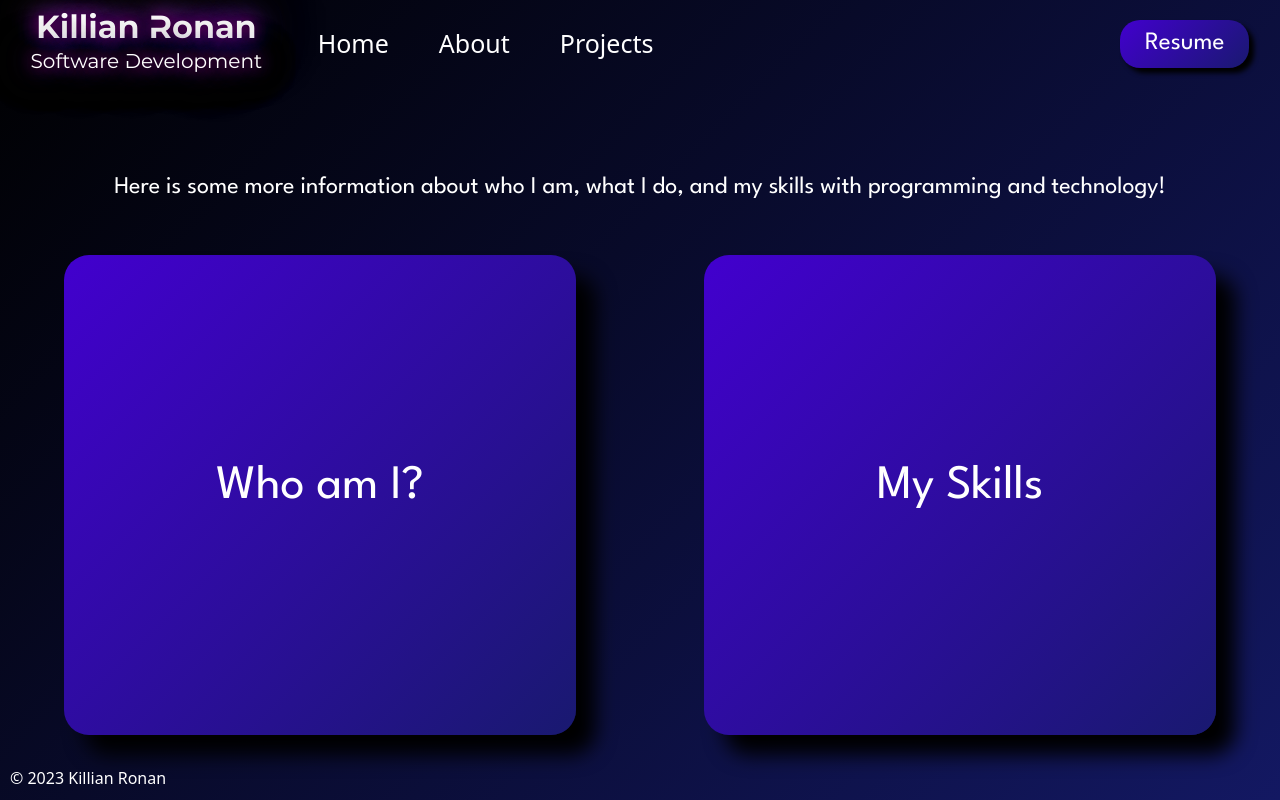
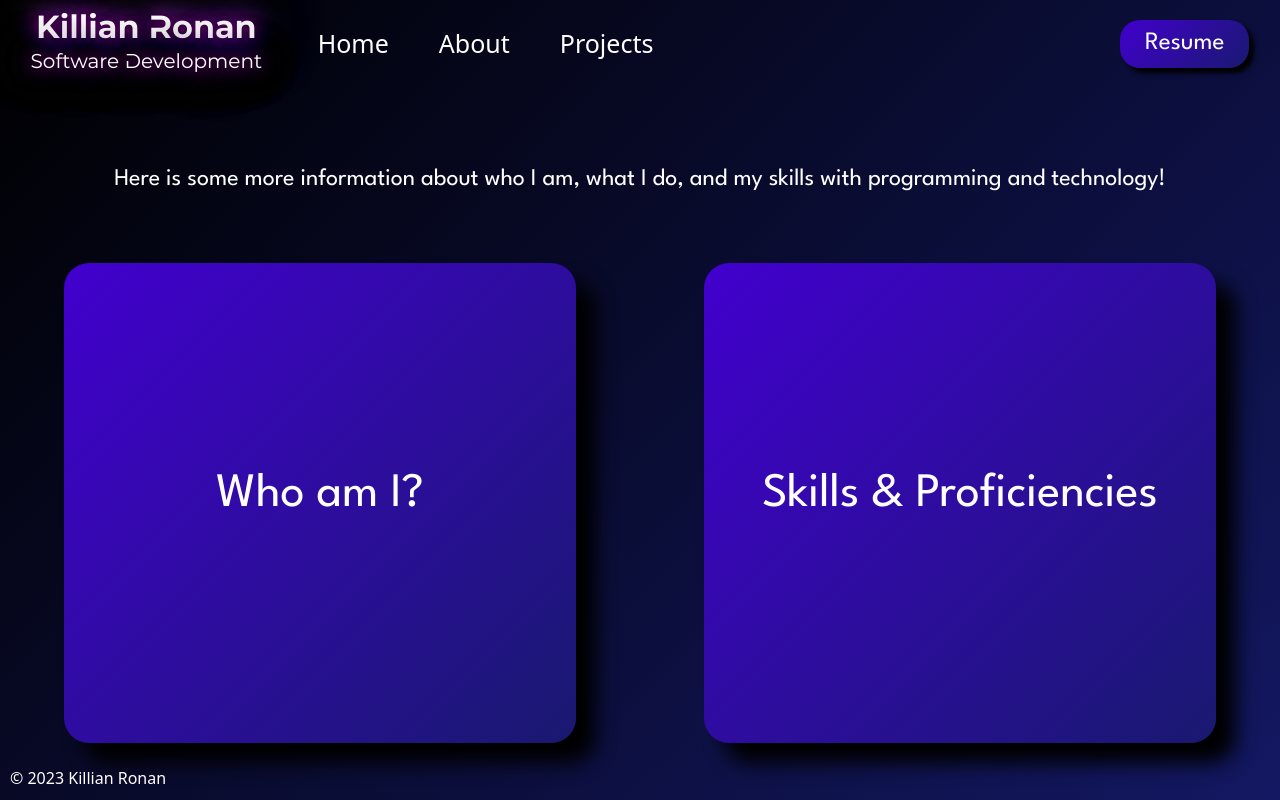
Before and after one commit to killianronan/personal-website, a React (Create React App) app in the folder personal-website/: page /about in a window 1280 px wide. Built offline with nearby package versions, Linux system fonts and the light colour scheme.

Commit message:
completed about & home page & comment cleanup

```diff
--- a/personal-website/src/components/about/About.css
+++ b/personal-website/src/components/about/About.css
@@ -27,16 +27,12 @@
 }
 
 
-/* The flip card container - set the width and height to whatever you want. We have added the border property to demonstrate that the flip itself goes out of the box on hover (remove perspective if you don't want the 3D effect */
 .flip-card {
-    /* border: 1px solid white; */
     width: 40%;
     height: 60vh;
     perspective: 1000px;
-    /* 3D effect */
 }
 
-/* This container is needed to position the front and back side */
 .flip-card-inner {
     position: relative;
     width: 100%;
@@ -46,12 +42,10 @@
     transform-style: preserve-3d;
 }
 
-/* Do an horizontal flip when you move the mouse over the flip box container */
 .flip-card:hover .flip-card-inner {
     transform: rotateY(180deg);
 }
 
-/* Position the front and back side */
 .flip-card-front,
 .flip-card-back {
     border-radius: 25px;
@@ -60,34 +54,18 @@
     width: 100%;
     height: 100%;
     -webkit-backface-visibility: hidden;
-    /* Safari */
     backface-visibility: hidden;
     display: flex;
     justify-content: center;
     align-items: center;
 }
 
-/* Style the front side (fallback if image is missing) */
 .flip-card-front {
-    /* box-shadow: black 0px 0px 0px; */
-
-    /* background-image: linear-gradient(to left, #7B71DD, #3165CA); */
     background-image: linear-gradient(135deg, #4200CE, midnightblue);
-
-    /* background-image: linear-gradient(to left, #878787, #515151); */
-    /* background-image: linear-gradient(to left,midnightblue 0%, black 150%); */
-    color: black;
 }
 
-/* Style the back side */
 .flip-card-back {
-    /* background-image: linear-gradient(to right,midnightblue 0%, black 150%); */
-    /* background: #7B71DD; */
-    /* background-image: linear-gradient(to left, #7B71DD, #3165CA); */
     background-image: linear-gradient(135deg, #4200CE, #8C28D3);
-
-    /* background-color: midnightblue; */
-    color: white;
     transform: rotateY(180deg);
 }
 
@@ -102,10 +80,11 @@
 }
 
 .intro-text {
-    font-size: 17px;
+    font-size: 20px;
     line-height: 1.5;
     font-family: "League Spartan";
     color: white;
+    padding: 10px;
 }
 
 .skill-list {
@@ -118,7 +97,6 @@
 .skill-item {
     padding: 5px;
     background-color: rgb(211, 211, 211, 0.2);
-    /* opacity: 0.2; */
     color: white;
     font-weight: bold;
     margin: 10px;
--- a/personal-website/src/components/about/About.js
+++ b/personal-website/src/components/about/About.js
@@ -1,109 +1,78 @@
 import React from "react";
 import "./About.css";
-import { FaHtml5, FaCss3Alt, FaSass, FaReact, FaAngular, FaPython, FaJava, FaDatabase, FaGithub, FaJenkins } from "react-icons/fa";
+import { FaHtml5, FaCss3Alt, FaSass, FaReact, FaAngular, FaPython, FaJava, FaDatabase, FaGithub, FaJenkins, FaAws } from "react-icons/fa";
 import { IoLogoJavascript } from "react-icons/io5";
 import { SiApachespark, SiCsharp } from "react-icons/si";
+
+const skills = [
+  { icon: <FaHtml5 className="skill-icon" />, name: "HTML" },
+  { icon: <FaCss3Alt className="skill-icon" />, name: "CSS" },
+  { icon: <FaSass className="skill-icon" />, name: "SCSS" },
+  { icon: <IoLogoJavascript className="skill-icon" />, name: "JavaScript" },
+  { icon: <FaReact className="skill-icon" />, name: "React" },
+  { icon: <FaAngular className="skill-icon" />, name: "Angular" },
+  { icon: <FaPython className="skill-icon" />, name: "Python" },
+  { icon: <SiApachespark className="skill-icon" />, name: "PySpark" },
+  { icon: <FaJava className="skill-icon" />, name: "Java" },
+  { icon: <SiCsharp className="skill-icon" />, name: "C#" },
+  { icon: <FaDatabase className="skill-icon" />, name: "SQL" },
+  { icon: <FaGithub className="skill-icon" />, name: "Git" },
+  { icon: <FaJenkins className="skill-icon" />, name: "Jenkins" },
+  { icon: <FaAws className="skill-icon" />, name: "AWS" }
+];
 
 function About() {
   return (
     <section className="section">
       <div className="about-container">
         <div className="greeting-container">
-          <div className="text">Here is some more information about who I am, what I do, and my skills with programming and technology!</div>
+          <p className="text">Here is some more information about who I am, what I do, and my skills with programming and technology!</p>
         </div>
         <div className="bio-container">
-          <div class="flip-card">
-            <div class="flip-card-inner">
-              <div class="flip-card-front">
-                <h2 className="heading">Who am I?</h2>
+          <FlipCard
+            frontContent={<h2 className="heading">Who am I?</h2>}
+            backContent={
+              <div className="intro-text">
+                I'm a <strong>software developer</strong> committed to the overall success of the projects & products I work on. I'm creative, meticulous & a passionate developer who delivers innovative solutions that exceed customer expectations. I'm a highly motivated critical thinker & who is quick to learn new technologies.
+                <br /><br />
+                I developed my knowledge on the fundamentals of software design & maintenance throughout my studies of Computer Science at Trinity College Dublin. I got experience working as a <strong>full-stack web application developer</strong> at a promising startup, which allowed me to hone my proficiency in all facets of the software design lifecycle. I'm currently working as a <strong>P3 Software Engineer at Workday</strong>!
+                <br /><br />
+                Take a look at some of my personal work in the Projects section. Check out my resume for more details on my background in software development.
               </div>
-              <div class="flip-card-back">
-                <div className="intro-text">
-                  I'm a <strong>software developer</strong> committed to the overall success of the projects & products I work on.
-                  I'd consider myself to be a creative, meticulous & passionate developer who delivers innovative solutions that exceed customer expectations.
-                  Check out some of my work in the Projects section. I'm a highly motivated critical thinker & who is quick to learn new technologies.
-                  <br></br>
-                  <br></br>
-                  I revel at opportunities to work outside of my comfort zone, having developed my knowledge fundementals of software design & maintainence throughout my studies of Computer Science at Trinity College Dublin.
-                  I got experience working as a <strong>full-stack web application developer</strong> at a promising startup, which allowed me to hone my proficiency in all facets of the software design lifecycle.
-                  I'm currently working as a software engineer in a big tech company.
-                  <br></br>
-                  <br></br>
-                  In my workplace & throughout my studies I was able to develop my experience using <strong>agile methodologies and with project management</strong>.
-                  My experience has made me adept in collaborating with teams or working independently to deliver high-quality software.
-                  Check out my resume for more details on my background in software development.
-                </div>
+            }
+          />
+          <FlipCard
+            frontContent={<h2 className="heading">Skills & Proficiencies</h2>}
+            backContent={
+              <div className="skill-list">
+                {skills.map((skill, index) => (
+                  <div key={index} className="skill-item">
+                    {skill.icon}
+                    <strong>{skill.name}</strong>
+                  </div>
+                ))}
               </div>
-            </div>
-          </div>
-          <div class="flip-card">
-            <div class="flip-card-inner">
-              <div class="flip-card-front">
-                <h2 className="heading">My Skills</h2>
-              </div>
-              <div class="flip-card-back">
-                <div className="skill-list">
-                  <div className="skill-item">
-                    <FaHtml5 className="skill-icon" />
-                    <strong>HTML</strong>
-                  </div>
-                  <div className="skill-item">
-                    <FaCss3Alt className="skill-icon" />
-                    <strong>CSS</strong>
-                  </div>
-                  <div className="skill-item">
-                    <FaSass className="skill-icon" />
-                    <strong>SCSS</strong>
-                  </div>
-                  <div className="skill-item">
-                    <IoLogoJavascript className="skill-icon" />
-                    <strong>Javascript</strong>
-                  </div>
-                  <div className="skill-item">
-                    <FaReact className="skill-icon" />
-                    <strong>React</strong>
-                  </div>
-                  <div className="skill-item">
-                    <FaAngular className="skill-icon" />
-                    <strong>Angular</strong>
-                  </div>
-                  <div className="skill-item">
-                    <FaPython className="skill-icon" />
-                    <strong>Python</strong>
-                  </div>
-                  <div className="skill-item">
-                    <SiApachespark className="skill-icon" />
-                    <strong>PySpark</strong>
-                  </div>
-                  <div className="skill-item">
-                    <FaJava className="skill-icon" />
-                    <strong>Java</strong>
-                  </div>
-                  <div className="skill-item">
-                    <SiCsharp className="skill-icon" />
-                    <strong>C#</strong>
-                  </div>
-                  <div className="skill-item">
-                    <FaDatabase className="skill-icon" />
-                    <strong>SQL</strong>
-                  </div>
-                  <div className="skill-item">
-                    <FaGithub className="skill-icon" />
-                    <strong>Git</strong>
-                  </div>
-                  <div className="skill-item">
-                    <FaJenkins className="skill-icon" />
-                    <strong>Jenkins</strong>
-                  </div>
-                </div>
-              </div>
-            </div>
-          </div>
+            }
+          />
         </div>
       </div>
     </section>
   );
 }
 
+function FlipCard({ frontContent, backContent }) {
+  return (
+    <div className="flip-card">
+      <div className="flip-card-inner">
+        <div className="flip-card-front">
+          {frontContent}
+        </div>
+        <div className="flip-card-back">
+          {backContent}
+        </div>
+      </div>
+    </div>
+  );
+}
 
 export default About;
--- a/personal-website/src/components/header/Header.css
+++ b/personal-website/src/components/header/Header.css
@@ -38,7 +38,7 @@
 }
 
 .link:hover {
-    color: #FFBF00;
+  color: lightgrey;
 }
 
 .resume-button {
@@ -71,6 +71,7 @@
   from {
     text-shadow: 0 0 10px red, 0 0 20px blue, 0 0 30px red, 0 0 40px blue, 0 0 50px black, 0 0 60px blue, 0 0 70px black;
   }
+
   to {
     text-shadow: 0 0 20px #4200CE, 0 0 30px #4200CE, 0 0 40px white, 0 0 50px black, 0 0 60px black, 0 0 70px black, 0 0 80px black;
   }
--- a/personal-website/src/components/header/Header.js
+++ b/personal-website/src/components/header/Header.js
@@ -2,7 +2,6 @@ import React from "react";
 import { Link } from "react-router-dom";
 import "./Header.css";
 
-//do preload
 function Header() {
   return (
     <header className="header">
--- a/personal-website/src/components/home/Home.css
+++ b/personal-website/src/components/home/Home.css
@@ -28,13 +28,9 @@
 
 .wave {
     animation-name: wave-animation;
-    /* Refers to the name of your @keyframes element below */
     animation-duration: 2s;
-    /* Change to speed up or slow down */
     animation-iteration-count: infinite;
-    /* Never stop waving :) */
     transform-origin: 70% 70%;
-    /* Pivot around the bottom-left palm */
     display: inline-block;
 }
 
@@ -47,7 +43,6 @@
         transform: rotate(14deg);
     }
 
-    /* The following five values can be played with to make the waving more or less extreme */
     20% {
         transform: rotate(-8deg);
     }
@@ -68,7 +63,6 @@
         transform: rotate(0deg);
     }
 
-    /* Reset for the last half to pause */
     100% {
         transform: rotate(0deg);
     }
```
Also changed, not shown: personal-website/src/components/home/Home.js (+30 -10 lines), personal-website/src/logo.svg (deleted), 1 other file (tests, documents, lock files or other folders). Lines whose indentation alone changed are shown as unchanged.
